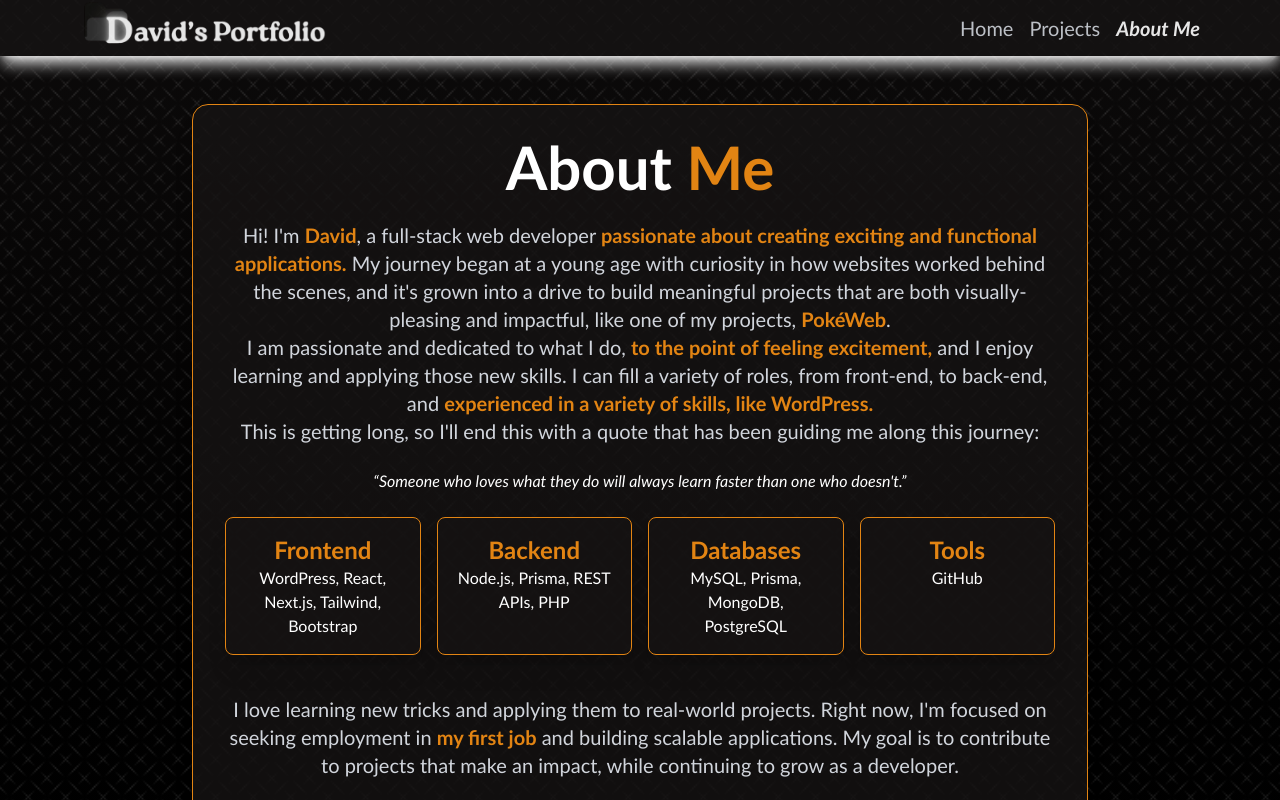
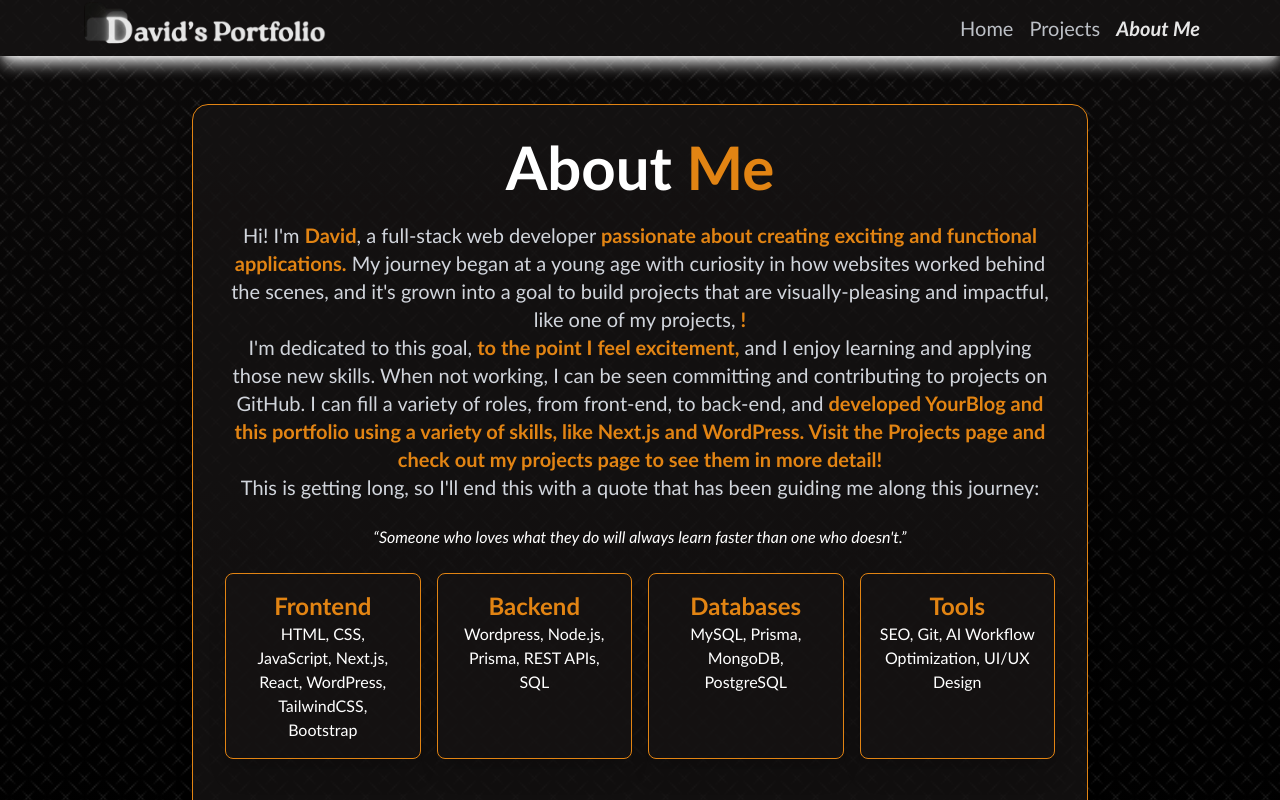
Before and after one commit to Dcai1/Portfolio, a Next.js app: page /about in a window 1280 px wide. Shown: the top 800 px of the page. Built offline with nearby package versions, Linux system fonts and the light colour scheme.

Commit message:
- Refactor AboutPage content for added clarity and updated skills written on it - Created a mini TODO list for future purposes

```diff
--- a/src/app/about/AboutPage.tsx
+++ b/src/app/about/AboutPage.tsx
@@ -54,9 +54,8 @@ export default function AboutPage() {
             passionate about creating exciting and functional applications.
           </motion.strong>{" "}
           My journey began at a young age with curiosity in how websites worked
-          behind the scenes, and it&apos;s grown into a drive to build
-          meaningful projects that are both visually-pleasing and impactful,
-          like one of my projects,{" "}
+          behind the scenes, and it&apos;s grown into a goal to build projects
+          that are visually-pleasing and impactful, like one of my projects,{" "}
           <motion.strong
             initial={{ color: "#FFFFFF" }}
             animate={{ color: "#E28413" }}
@@ -68,25 +67,30 @@ export default function AboutPage() {
               rel="noopener noreferrer"
               className="hover:underline hover:scale-105 transition"
             >
-              PokéWeb
+              !
             </Link>
           </motion.strong>
-          . <br />I am passionate and dedicated to what I do,{" "}
+          <br />
+          I&apos;m dedicated to this goal,{" "}
           <motion.strong
             initial={{ color: "#FFFFFF" }}
             animate={{ color: "#E28413" }}
             transition={{ delay: 2.2, duration: 0.5 }}
           >
-            to the point of feeling excitement,
+            to the point I feel excitement,
           </motion.strong>{" "}
-          and I enjoy learning and applying those new skills. I can fill a
-          variety of roles, from front-end, to back-end, and{" "}
+          and I enjoy learning and applying those new skills. When not working,
+          I can be seen committing and contributing to projects on GitHub. I can
+          fill a variety of roles, from front-end, to back-end, and{" "}
           <motion.strong
             initial={{ color: "#FFFFFF" }}
             animate={{ color: "#E28413" }}
             transition={{ delay: 2.3, duration: 0.5 }}
           >
-            experienced in a variety of skills, like WordPress.
+            developed YourBlog and this portfolio using a variety of skills,
+            like Next.js and WordPress. Visit the{" "}
+            <Link href="/projects">Projects</Link> page and check out my
+            projects page to see them in more detail!
           </motion.strong>
           <br /> This is getting long, so I&apos;ll end this with a quote that
           has been guiding me along this journey:
@@ -109,7 +113,10 @@ export default function AboutPage() {
             whileTap={{ scale: 0.95 }}
           >
             <h2 className="font-semibold text-fulvous sm:text-2xl">Frontend</h2>
-            <p>WordPress, React, Next.js, Tailwind, Bootstrap</p>
+            <p>
+              HTML, CSS, JavaScript, Next.js, React, WordPress, TailwindCSS,
+              Bootstrap
+            </p>
           </motion.div>
           <motion.div
             className="p-4 border rounded-lg shadow-xl bg-night/70 border-fulvous hover:shadow-fulvous"
@@ -117,7 +124,7 @@ export default function AboutPage() {
             whileTap={{ scale: 0.95 }}
           >
             <h2 className="font-semibold text-fulvous sm:text-2xl">Backend</h2>
-            <p>Node.js, Prisma, REST APIs, PHP</p>
+            <p>Wordpress, Node.js, Prisma, REST APIs, SQL </p>
           </motion.div>
           <motion.div
             className="p-4 border rounded-lg shadow-xl bg-night/70 border-fulvous hover:shadow-fulvous"
@@ -135,7 +142,7 @@ export default function AboutPage() {
             whileTap={{ scale: 0.95 }}
           >
             <h2 className="font-semibold text-fulvous sm:text-2xl">Tools</h2>
-            <p>GitHub</p>
+            <p>SEO, Git, AI Workflow Optimization, UI/UX Design</p>
           </motion.div>
         </motion.div>
 
```
Also changed, not shown: 1 other file (tests, documents, lock files or other folders).
